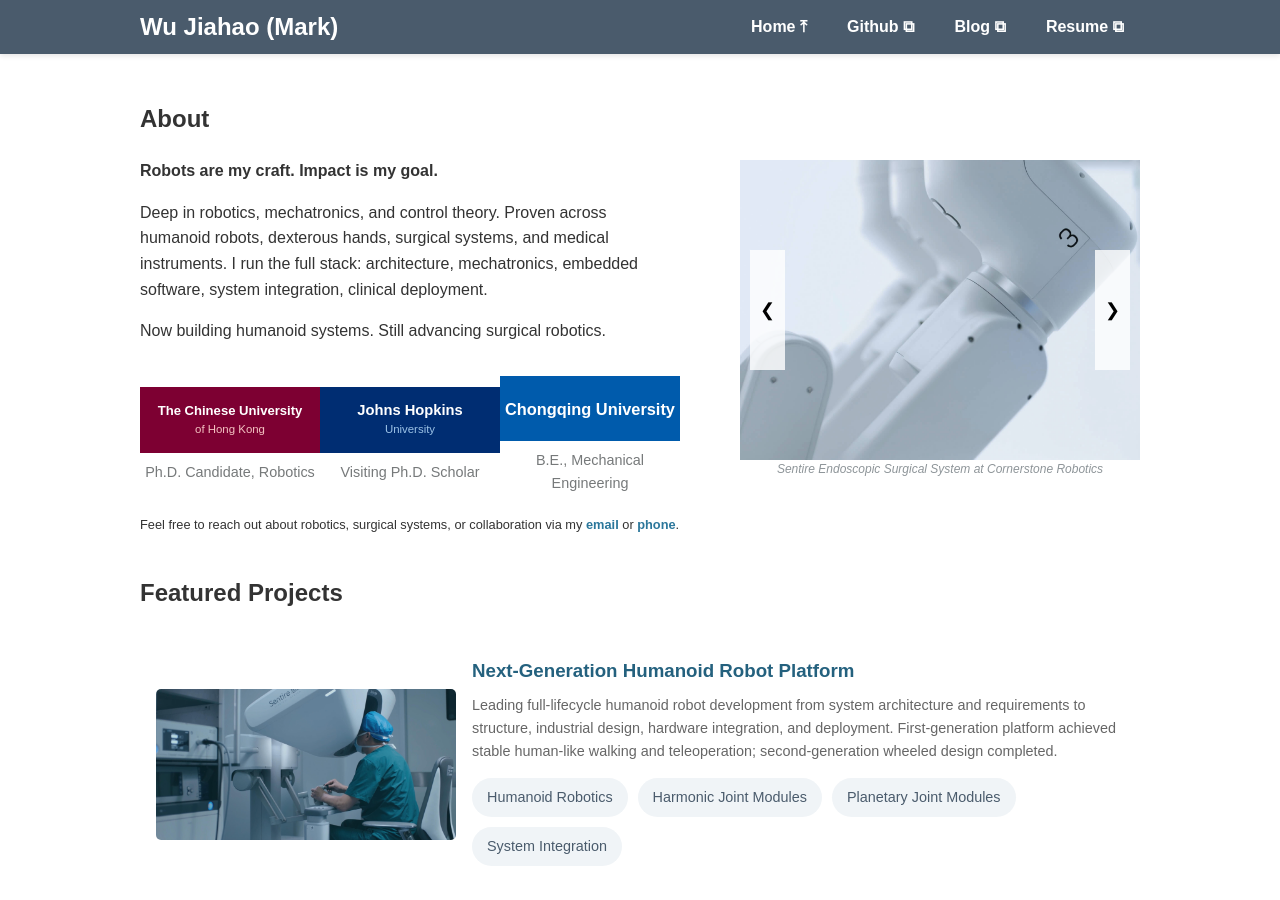
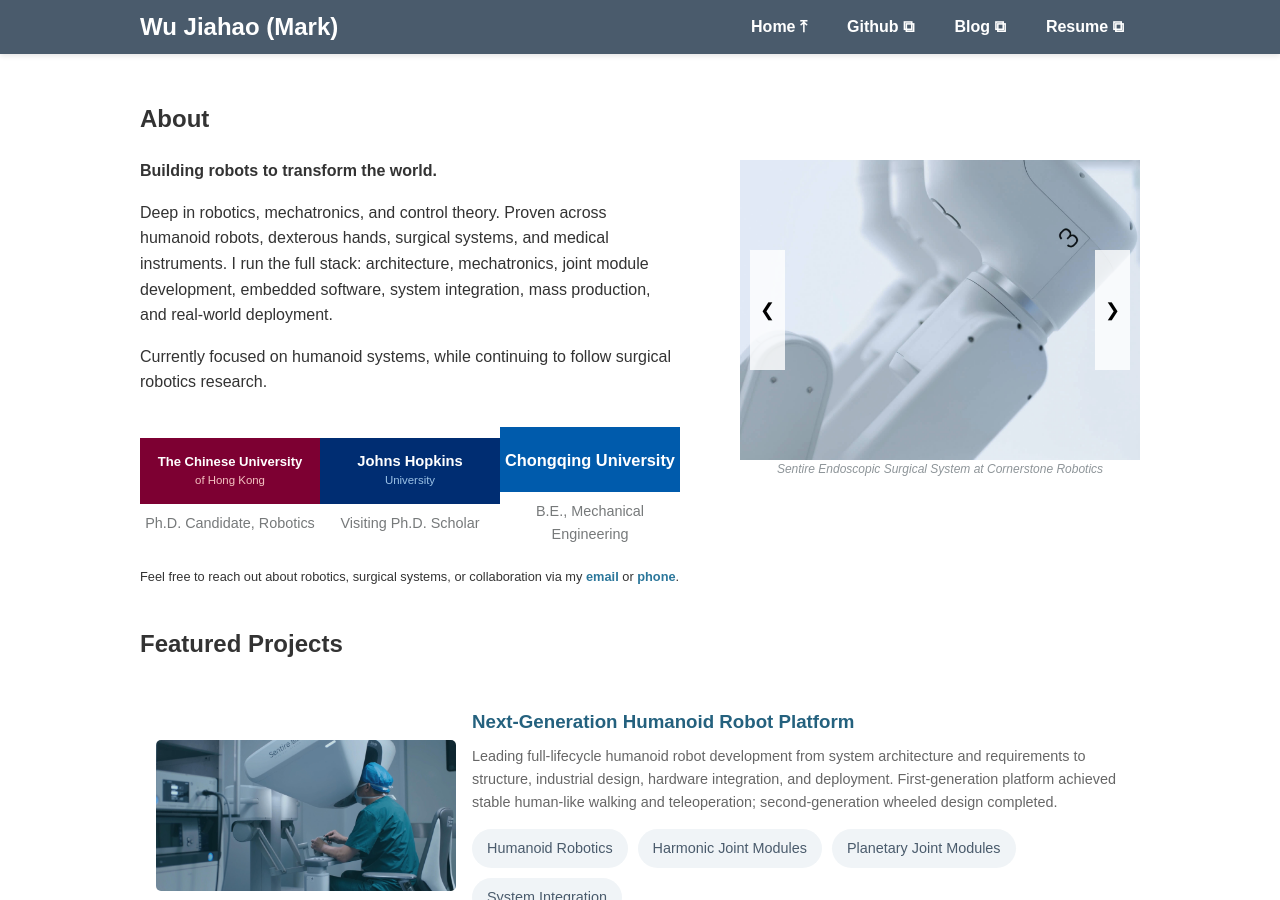
Before and after one commit to markwu9494/markwu9494.github.io, a Jekyll site: the page built from index.html, in a window 1280 px wide and 900 px high. Built offline with Jekyll 4.4.1, drawn with Linux system fonts in a browser that asks for light colours.

Commit message:
Revise About abstract with updated positioning and full-stack scope.

```diff
--- a/_config.yml
+++ b/_config.yml
@@ -3,7 +3,7 @@ author: Wu Jiahao (Mark)
 email: markjhwu@gmail.com
 phone: "+8618520866179"
 description: >-
-  Robots are my craft. Impact is my goal. Robotics, mechatronics, and control across humanoid robots, dexterous hands, surgical systems, and medical instruments.
+  Building robots to transform the world. Robotics, mechatronics, and control across humanoid robots, dexterous hands, surgical systems, and medical instruments.
 baseurl: ""
 url: "https://markwu9494.github.io"
 github_username: markwu9494
--- a/_includes/intro.html
+++ b/_includes/intro.html
@@ -1,9 +1,9 @@
 <div class="content-wrapper">
     <div class="introduction">
         <h1>About</h1>
-        <p><strong>Robots are my craft. Impact is my goal.</strong></p>
-        <p>Deep in robotics, mechatronics, and control theory. Proven across humanoid robots, dexterous hands, surgical systems, and medical instruments. I run the full stack: architecture, mechatronics, embedded software, system integration, clinical deployment.</p>
-        <p>Now building humanoid systems. Still advancing surgical robotics.</p>
+        <p><strong>Building robots to transform the world.</strong></p>
+        <p>Deep in robotics, mechatronics, and control theory. Proven across humanoid robots, dexterous hands, surgical systems, and medical instruments. I run the full stack: architecture, mechatronics, joint module development, embedded software, system integration, mass production, and real-world deployment.</p>
+        <p>Currently focused on humanoid systems, while continuing to follow surgical robotics research.</p>
         <div class="affiliations">
             <div class="affiliation">
                 <img src="assets/images/cuhk-logo.svg" alt="The Chinese University of Hong Kong" class="affiliation-logo">
```
